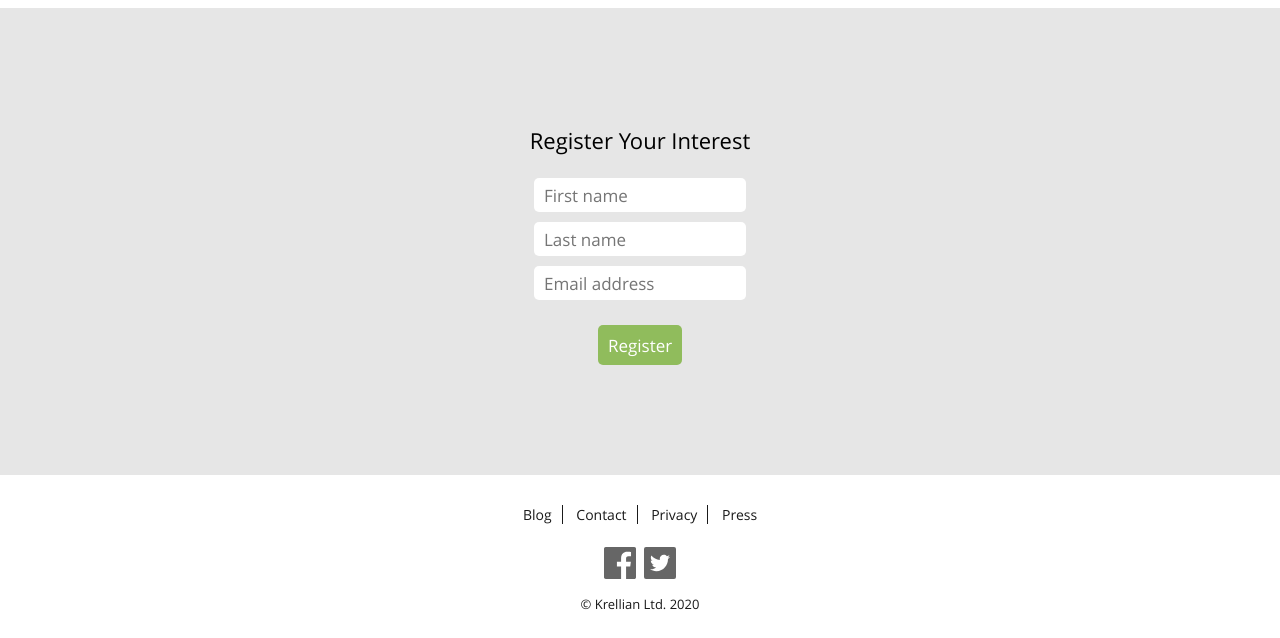
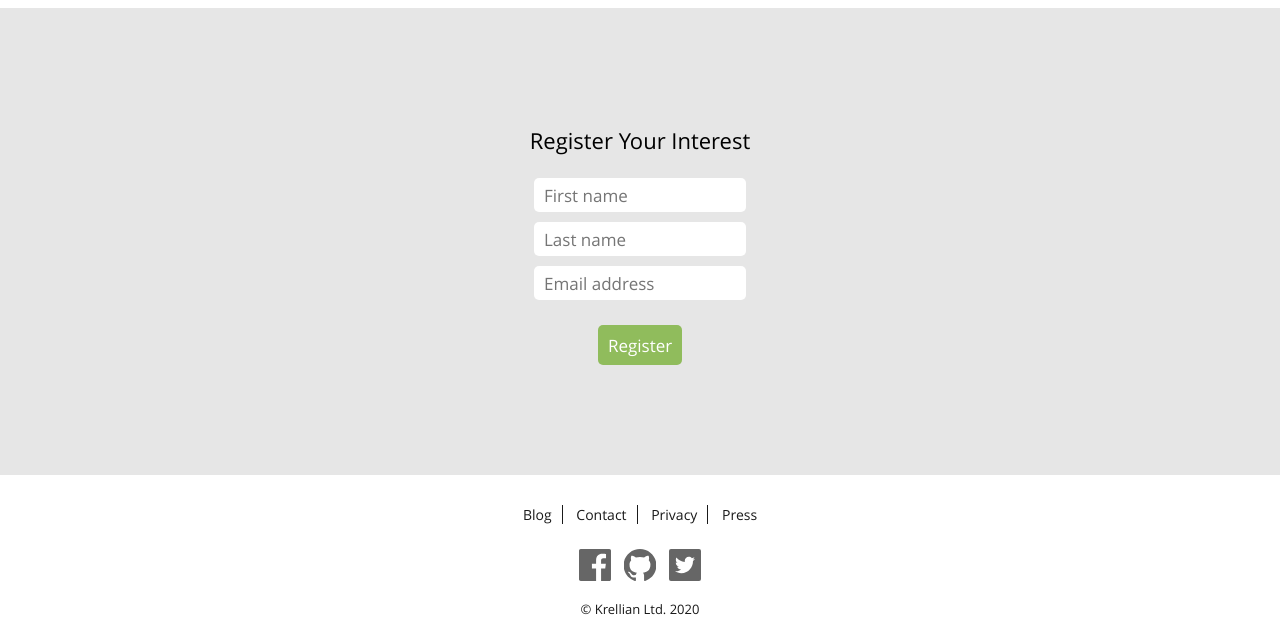
Before and after one commit to krellian/krellian.com, a plain HTML site: page index.html in a window 1280 px wide. Shown: the part 1756-2394 px from the top of the page. Drawn offline with Linux system fonts and the light colour scheme.

Commit message:
Add GitHub icon to footer

```diff
--- a/css/site.css
+++ b/css/site.css
@@ -143,11 +143,15 @@ footer #social a {
   height: 3.2rem;
   background-size: 3.2rem;
   background-repeat: no-repeat;
-  margin: 0.25rem;
+  margin: 0.5rem;
 }
 
 footer #facebook-icon {
   background-image: url('../images/facebook_icon-greyscale.svg');
+}
+
+footer #github-icon {
+  background-image: url('../images/github_icon-greyscale.svg');
 }
 
 footer #twitter-icon {
@@ -158,6 +162,10 @@ footer #facebook-icon:hover, #facebook-icon:active {
   background-image: url('../images/facebook_icon-colour.svg');
 }
 
+footer #github-icon:hover, #github-icon:active {
+  background-image: url('../images/github_icon-colour.svg');
+}
+
 footer #twitter-icon:hover, #twitter-icon:active {
   background-image: url('../images/twitter_icon-colour.svg');
 }
--- a/index.html
+++ b/index.html
@@ -204,6 +204,7 @@
       </nav>
       <nav id="social">
         <a id="facebook-icon" href="https://www.facebook.com/KrellianUK/"></a>
+        <a id="github-icon" href="https://github.com/krellian/"></a>
         <a id="twitter-icon" href="https://twitter.com/KrellianUK"></a>
       </nav>
       <span id="copyright">
```
Also changed, not shown: about/index.html (+1 -0 lines), bookings/index.html (+1 -0 lines), contact/index.html (+1 -0 lines), press/index.html (+1 -0 lines), privacy/index.html (+1 -0 lines), products/box-c19/index.html (+1 -0 lines), products/box/index.html (+1 -0 lines), services/index.html (+1 -0 lines), thanks.html (+1 -0 lines), images/github_icon-colour.svg (added), images/github_icon-greyscale.svg (added).
